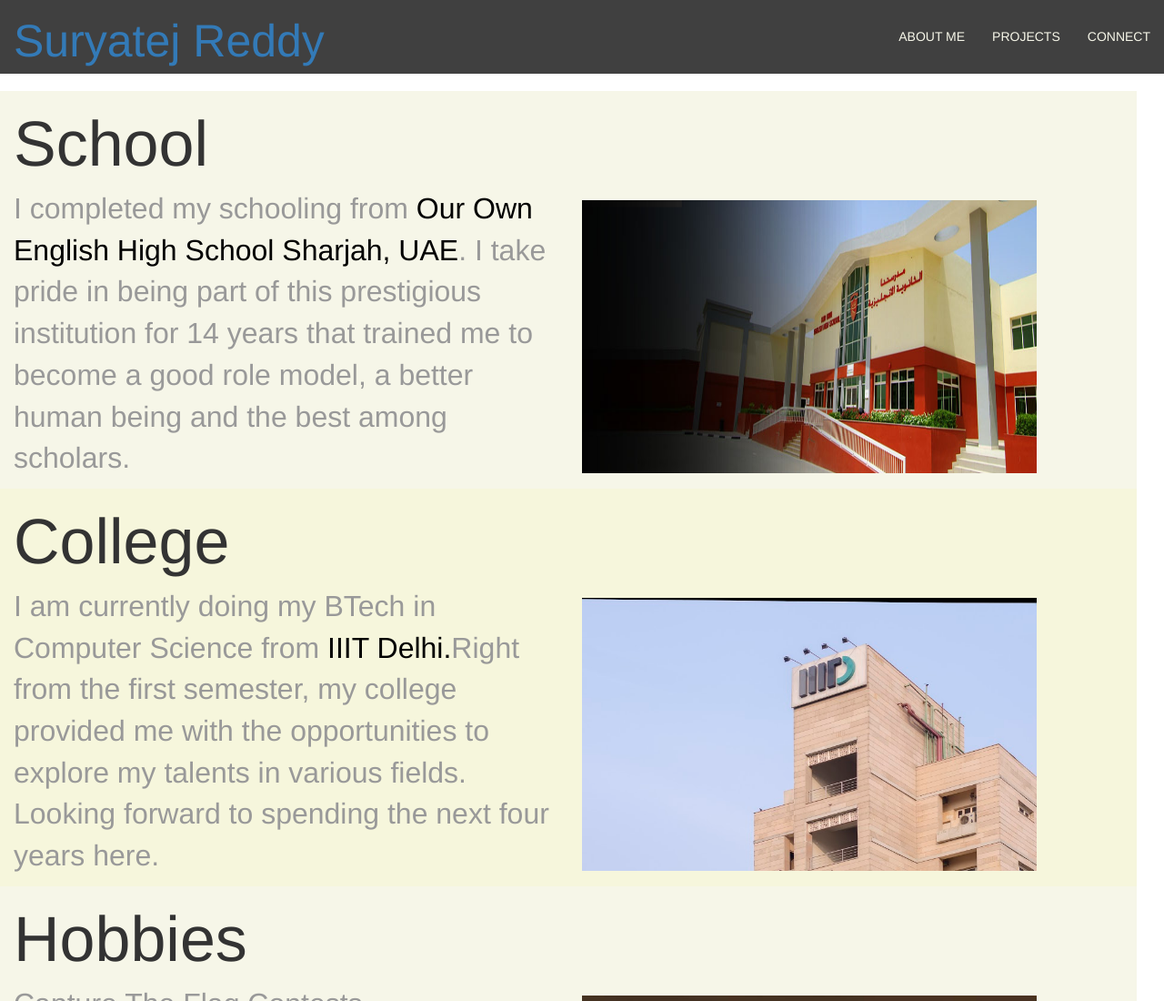
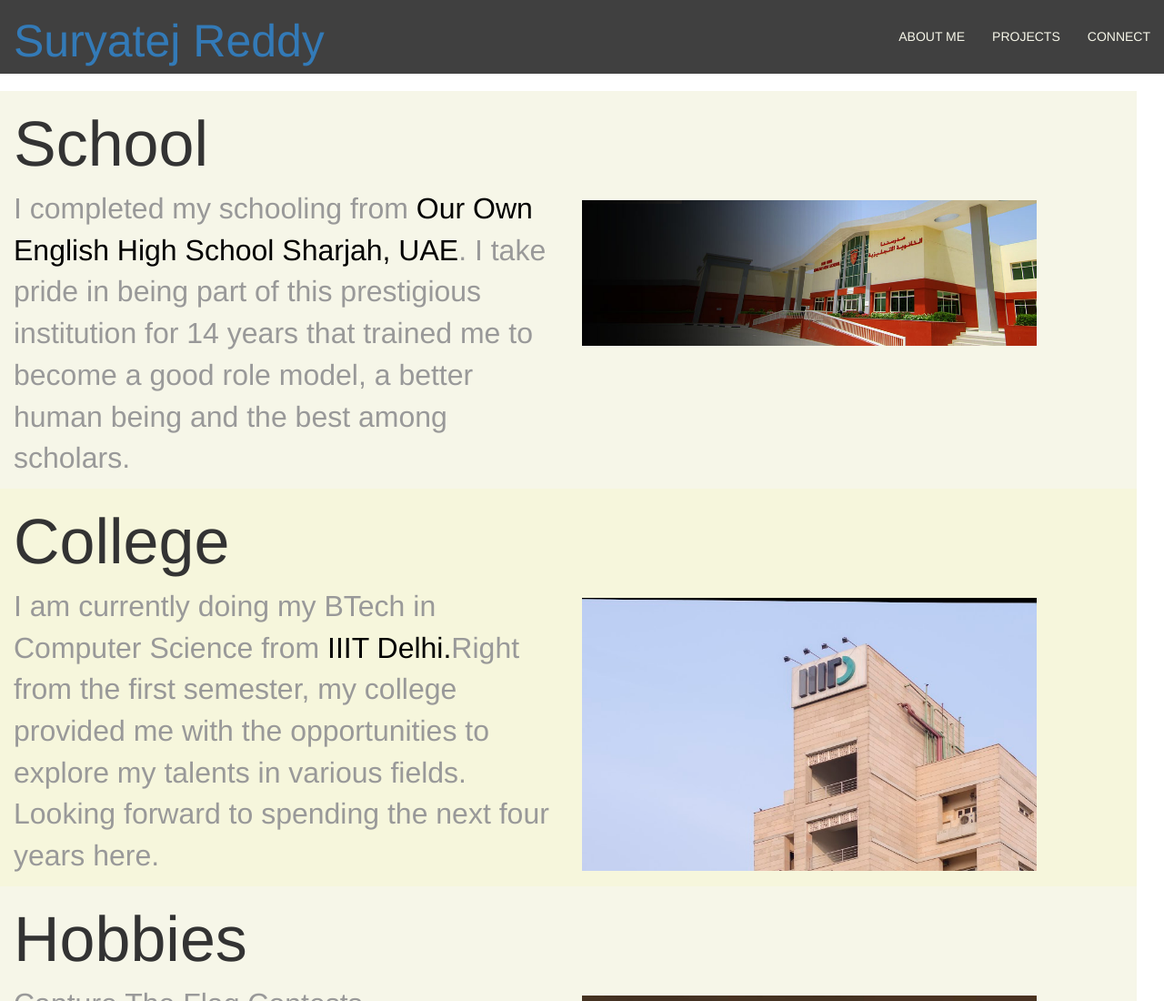
Before and after one commit to suryatejreddy/My-Portfolio, a plain HTML site: page aboutme.html in a window 1280 px wide. Shown: the top 1100 px of the page at 91% size. Drawn offline with nearby package versions, Linux system fonts and the light colour scheme.

Commit message:
photo made respnsive

```diff
--- a/aboutme.html
+++ b/aboutme.html
@@ -45,7 +45,7 @@
 			</p>
 		</div>
 		<div class="col-lg-6">
-			<img src="myschool.jpg" alt="myschool" width="500px" height="300px" id="schoolpic" style="margin-top: 120px;">
+			<img class="img-responsive" src="myschool.jpg" alt="myschool" width="500px" height="300px" id="schoolpic" style="margin-top: 120px;">
 		</div>
 	</div>
 	<div class="row" id="college">
```
